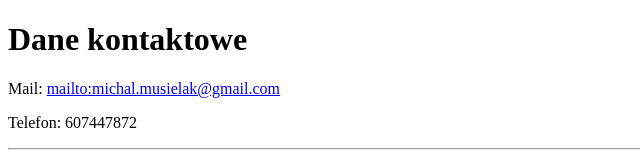
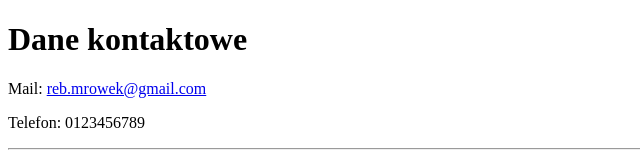
Before and after one commit to michalm44/cv, a plain HTML site: page kontakt.html in a window 1280 px wide. Shown: the top 156 px of the page, without its empty margins (0-640 px from the left). Drawn offline with Linux system fonts and the light colour scheme.

Commit message:
poprawki2

```diff
--- a/kontakt.html
+++ b/kontakt.html
@@ -6,11 +6,11 @@
   </head>
   <body>
     <h1>Dane kontaktowe</h1>
-    <p>Mail: <a href="mailto:michal.musielak@gmail.com">mailto:michal.musielak@gmail.com</a></p>
-    <p>Telefon: 607447872</p>
+    <p>Mail: <a href="mailto:reb.mrowek@gmail.com">reb.mrowek@gmail.com</a></p>
+    <p>Telefon: 0123456789</p>
 
     <hr>
-    <form  action="mailto:michal.musielak@gmail.com" method="post" enctype="text/plain">
+    <form  action="mailto:reb.mrowek@gmail.com" method="post" enctype="text/plain">
       <label>Twoje imię</label>
       <input type="text" name="imię" value="">
       <br>
```
